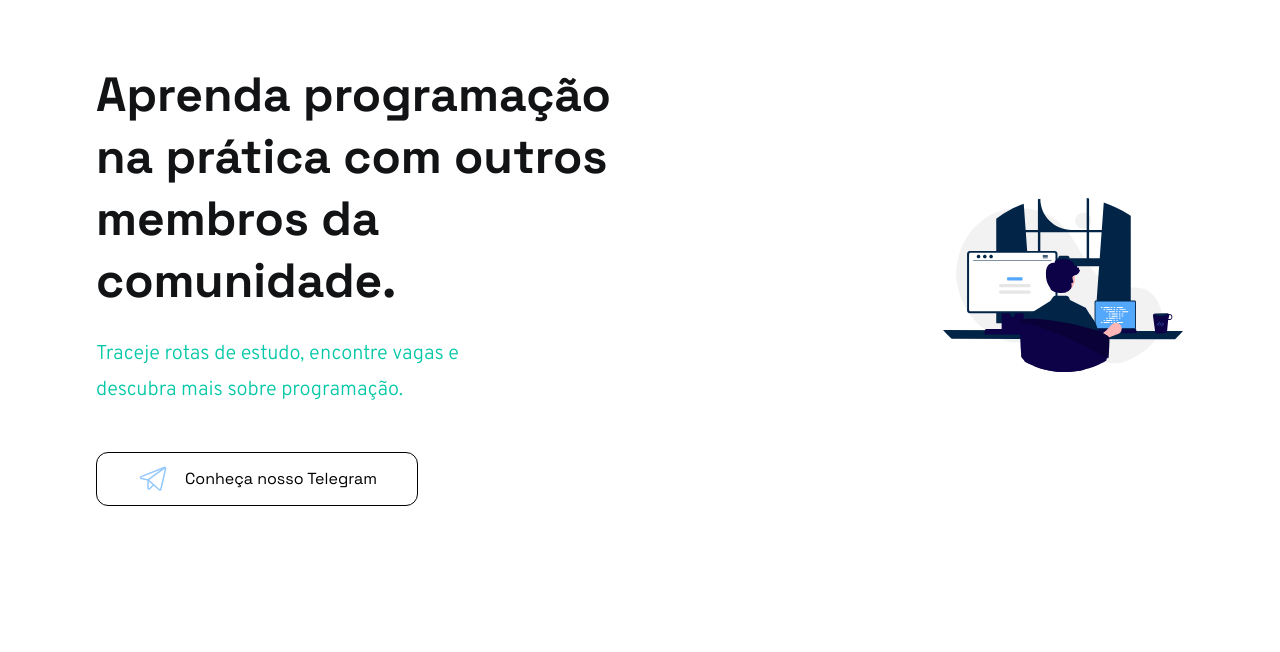
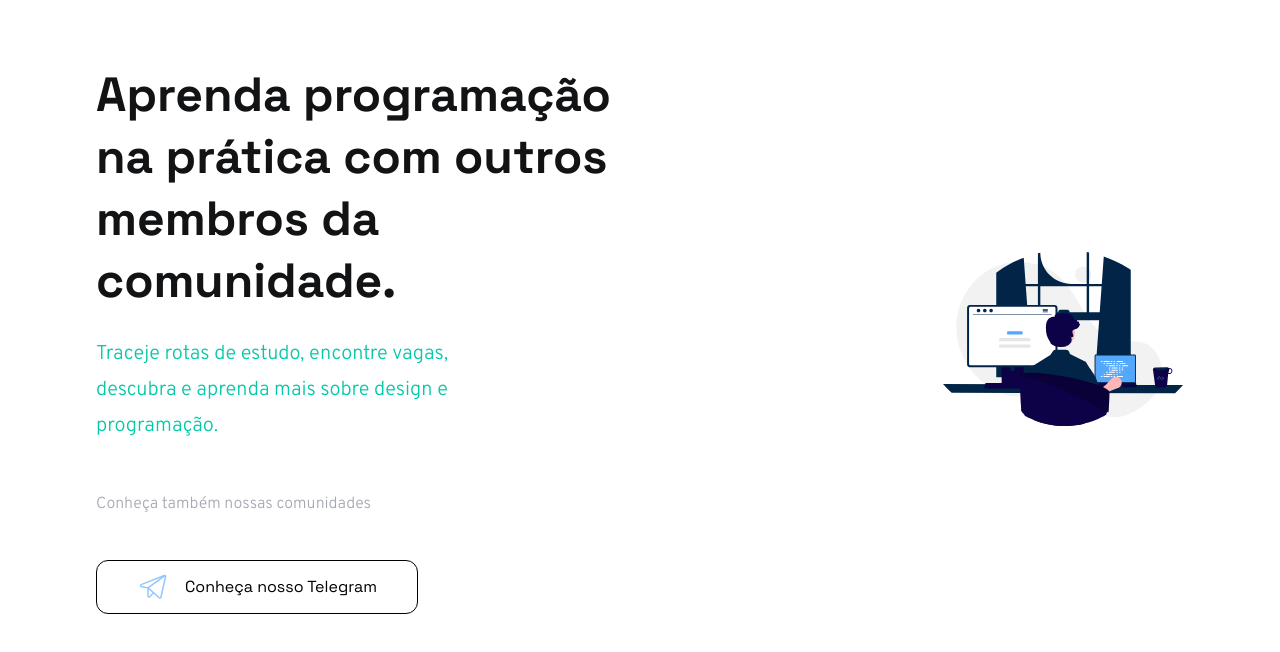
Before and after one commit to dansenpir/programeiros, a Next.js app: page /components/Home/Highlight in a window 1280 px wide. Shown: the top 652 px of the page. Built offline with nearby package versions, Linux system fonts and the light colour scheme.

Commit message:
refactor: update Highlight texts

```diff
--- a/src/pages/components/Home/Highlight/index.tsx
+++ b/src/pages/components/Home/Highlight/index.tsx
@@ -7,10 +7,12 @@ export default function Highlight() {
         <h1 className='text-xl md:text-2xl lg:text-4xl lg:leading-10 xl:text-5xl xl:leading-24 text-dark dark:text-white font-grotesk font-bold w-auto md:w-5/6 xl:w-4/6'>
           Aprenda programação na prática com outros membros da comunidade.
         </h1>
-        <h3 className='font-overpass font-light text-green text-sm md:text-md lg:text-xl lg:leading-7 xl:text-2-5xl xl:leading-9 pt-6 md:w-5/6 lg:w-4/6 xl:w-3/6'>
-          Traceje rotas de estudo, encontre vagas e descubra mais sobre
-          programação.
+        <h3 className='font-overpass font-light text-green text-md lg:text-xl lg:leading-7 xl:text-2-5xl xl:leading-9 pt-5 md:pt-6 md:w-5/6 lg:w-4/6 xl:w-3/6'>
+          Traceje rotas de estudo, encontre vagas, descubra e aprenda mais sobre design e programação.
         </h3>
+        <p className='font-overpass font-normal text-gray text-sm md:text-base leading-5 pt-4 md:pt-12'>
+          Conheça também nossas comunidades
+        </p>
         <div className='mb-11 sm:mb-0 mt-11'>
           <TelegramButton />
         </div>
```
